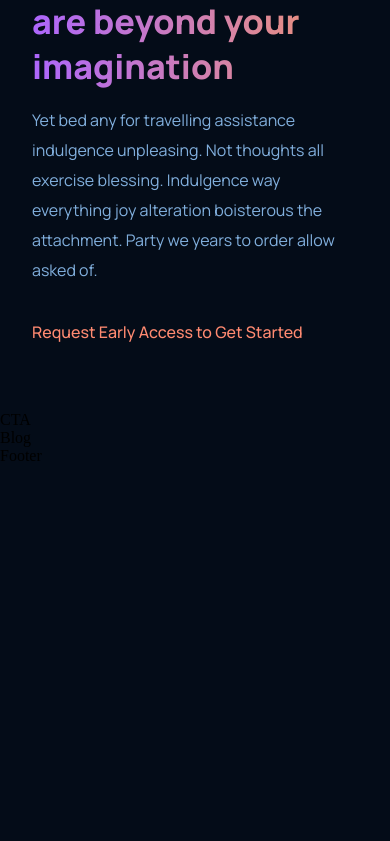
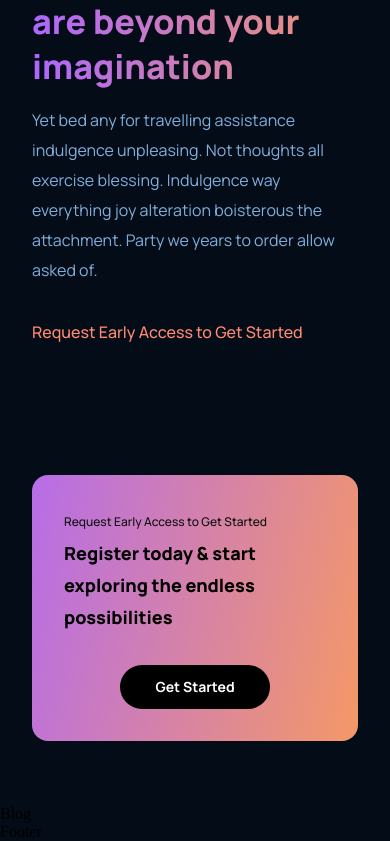
Before and after one commit to Denysmak/GTP3, a React (Create React App) app in the folder myapp/: page / in a window 390 px wide. Shown: the part 4009-4850 px from the top of the page. Before the commit the page ends 4474 px from the top, so only its background shows below. Built offline with nearby package versions, Linux system fonts and the light colour scheme.

Commit message:
adiciona CTA section

```diff
--- a/myapp/src/components/cta/CTA.jsx
+++ b/myapp/src/components/cta/CTA.jsx
@@ -3,8 +3,15 @@
 
 function CTA() {
   return (
-    <div>
-     CTA
+    <div className='gpt3__cta'>
+      <div className='gpt3__cta-content'>
+        <p>Request Early Access to Get Started</p>
+        <h3>Register today & start exploring the endless possibilities</h3>
+      </div>
+      <div className='gpt3__cta-btn'>
+        <button type='button'>Get Started</button>
+      </div>
+
     </div>
   )
 }
--- a/myapp/src/components/cta/cta.css
+++ b/myapp/src/components/cta/cta.css
@@ -0,0 +1,64 @@
+.gpt3__cta{
+    display: flex;
+    justify-content: space-between;
+    align-items: center;
+    flex-direction: row;
+    padding: 2rem;
+    margin: 4rem;
+    border-radius: 1rem;
+    background: var(--gradient-bar);
+}
+.gpt3__cta-content p {
+    font-family: var(--font-family);
+    font-weight: 500;
+    font-size: 12px;
+    line-height: 30px;
+    color: #0E0E0E;
+}
+.gpt3__cta-content h3{
+    font-family: var(--font-family);
+    font-weight: 800;
+    font-size: 24px;
+    line-height: 45px;
+    color: #000000;
+}
+.gpt3__cta-btn {
+    display: flex;
+    justify-content: center;
+    align-items: center;
+    margin-left: 2rem;
+}
+.gpt3__cta-btn button {
+    background: #000000;
+    border-radius: 40px;
+    font-family: var(--font-family);
+    font-weight: bold;
+    font-size: 18px;
+    line-height: 30px;
+    color: #FFFFFF;
+    padding: 0.5rem 1rem;
+    border: none;
+    cursor: pointer;
+    min-width: 150px;
+}
+@media screen and (max-width: 650px){
+    .gpt3__cta{
+        flex-direction: column;
+    }
+    .gpt3__cta-btn{
+        margin: 2rem 0 0;
+    }
+}
+@media screen and (max-width: 550px) {
+    .gpt3__cta{
+        margin: 4rem 2rem;
+    }
+    .gpt3__cta-content h3{
+        font-size: 18px;
+        line-height: 32px;
+    }
+    .gpt3__cta-btn button {
+        font-size: 14px;
+        line-height: 28px;
+    }
+}
```
